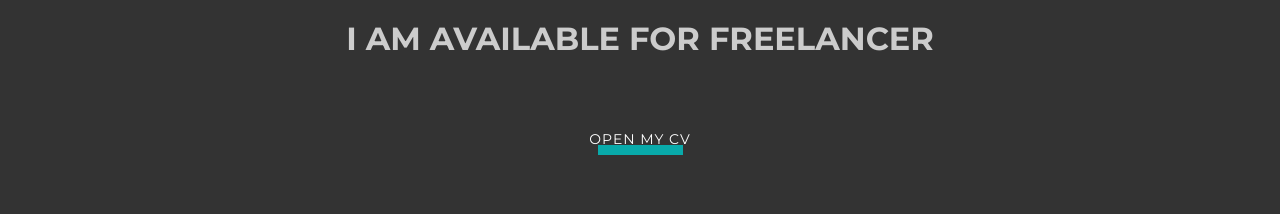
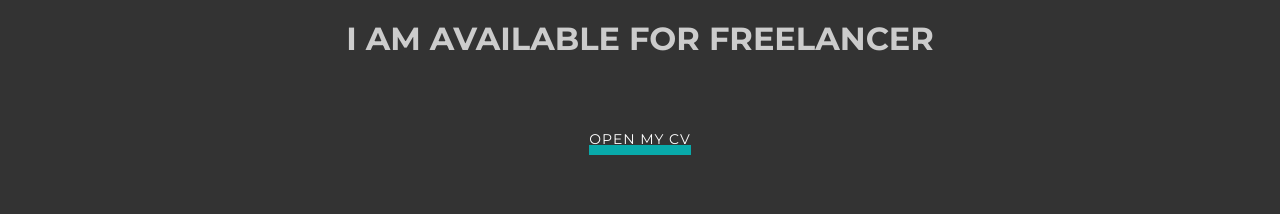
Before and after one commit to Chester7777/portfolio, a React (Create React App) app: page / in a window 1280 px wide. Shown: the part 4100-4314 px from the top of the page. Built offline with nearby package versions, Linux system fonts and the light colour scheme.

Commit message:
email, nodejs_server

```diff
--- a/src/MyWorks/MyWorks.js
+++ b/src/MyWorks/MyWorks.js
@@ -36,7 +36,7 @@ let MyWorks = () => {
                     <Work style={socialNetwork} title={"TODOLIST 2"} description={TODOLIST2}
                           href="https://chester7777.github.io/NewToDoForDay_JS/"/>
                     <Work style={socialNetwork} title={"PORTFOLIO"} description={PORTFOLIO}
-                          href="https://chester7777.github.io/portfolio/"/>
+                          href="https://github.com/Chester7777/portfolio"/>
                     <Work style={socialNetwork} title={"CARDS"} description={CARDS}
                           href="https://highhack.github.io/404"/>
                 </div>
--- a/src/MyWorks/Work/Work.js
+++ b/src/MyWorks/Work/Work.js
@@ -9,7 +9,7 @@ let Work = (props) => {
             {/*<meta charset="utf-8"/>*/}
             <a href={props.href}>
             <div className={s.icon} style={props.style}>
-                <a href="" className={s.link}>LOOK</a>
+                <a href={props.href} className={s.link}>LOOK</a>
             </div>
             <div className={s.workInfo}>
                 <h3 className={s.workTitle}>{props.title}</h3>
--- a/src/Telework/Telework.module.scss
+++ b/src/Telework/Telework.module.scss
@@ -82,7 +82,7 @@
         right: 0;
         bottom: 0;
         height: 10px;
-        width: 50%;
+        width: 60%;
         background: $textColor_Primary;
         z-index: -1;
         -webkit-transition: all 0.2s ease-in-out 0s;
--- a/src/Сontacts/Сontacts.module.scss
+++ b/src/Сontacts/Сontacts.module.scss
@@ -79,6 +79,7 @@
 
             &.form_control:focus {
               border: 1px solid rgba(255, 255, 255, 0.1);
+              background-color: rgba(0, 0, 0, 0.15);
             }
 
 
```
